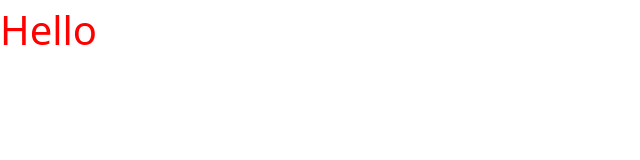
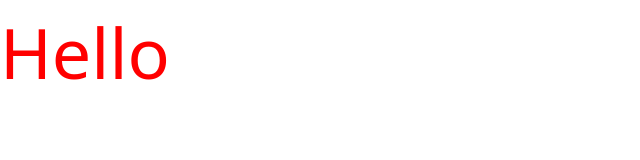
Before and after one commit to solopolo972-design/My-first-homework-in-git, a website: page src/index.html in a window 1280 px wide. Shown: the whole page, without its empty margins (0-640 px from the left). Drawn offline with Linux system fonts and the light colour scheme.

Commit message:
Changing

```diff
--- a/src/index.html
+++ b/src/index.html
@@ -9,7 +9,7 @@
 <body>
 
 
-    <h1 class="text-[red] text-[40px]">Hello</h1>
+    <h1 class="text-[red] text-[70px]">Hello</h1>
 
 
 </body>
```
Also changed, not shown: src/output.css.
